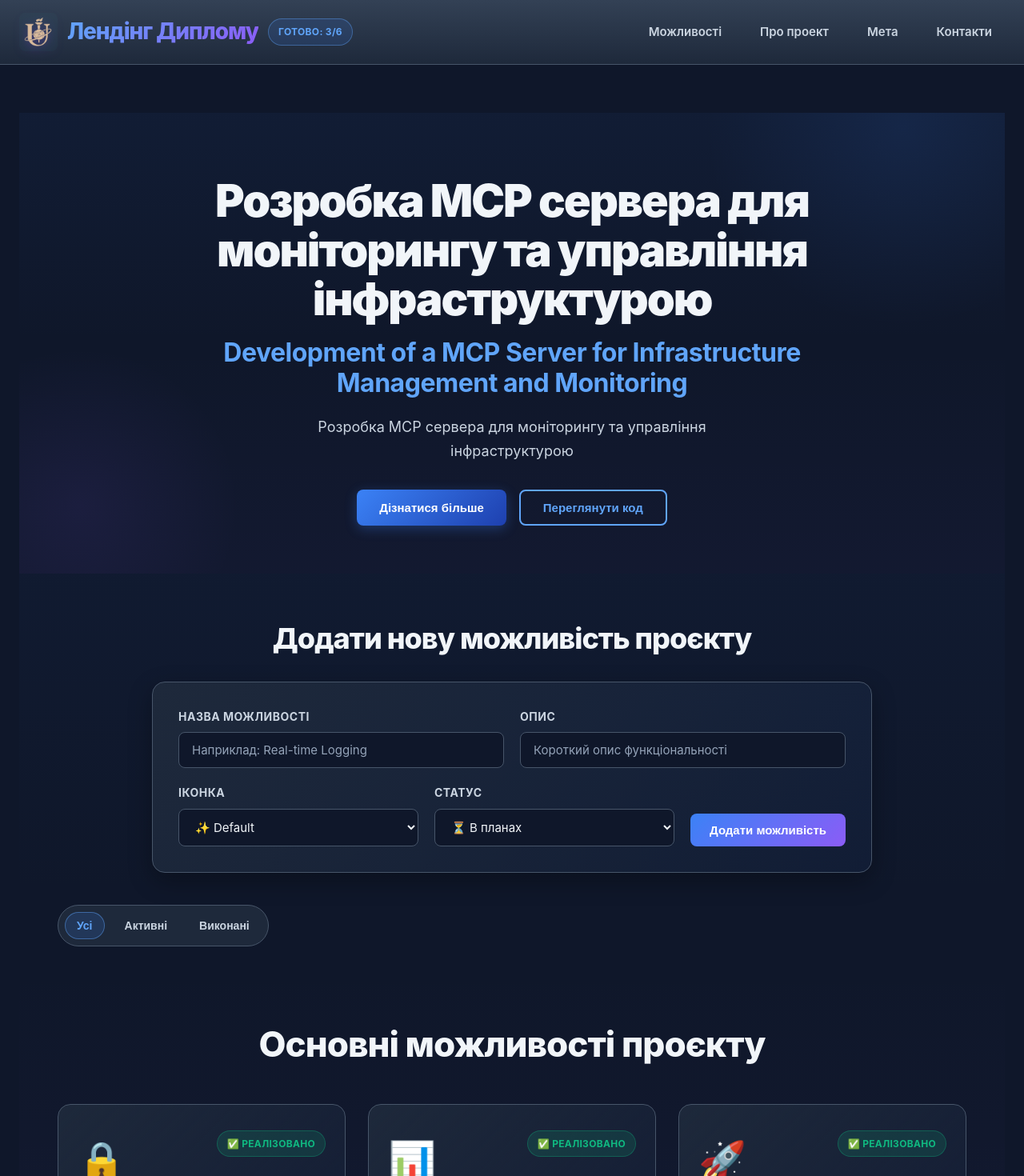
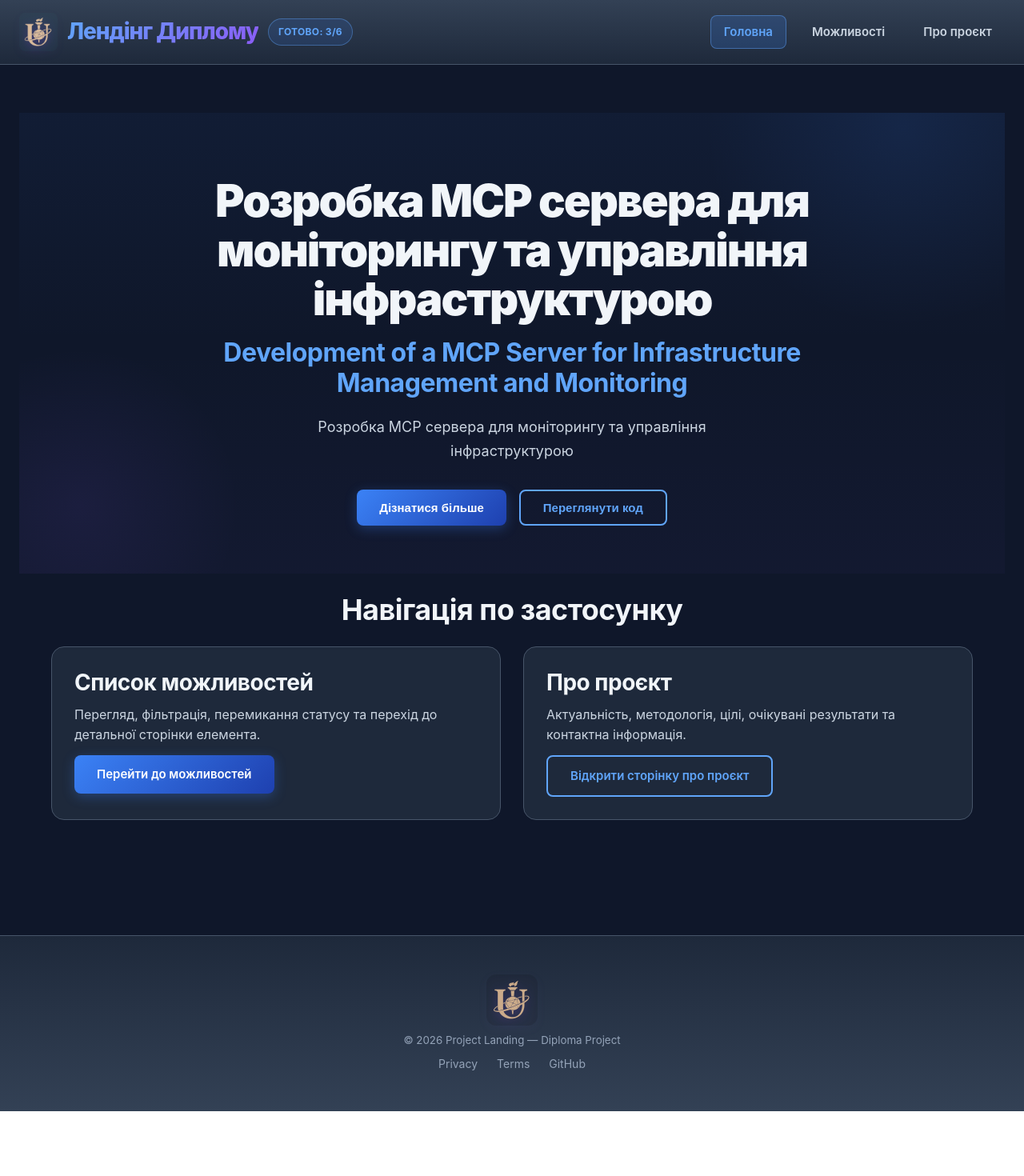
Before and after one commit to LyaKonch/diploma_landing, a React (Vite) app: page / in a window 1280 px wide. Shown: the top 1470 px of the page at 80% size. After the commit the page ends 1389 px from the top, so only its background shows below. Built offline with nearby package versions, Linux system fonts and the light colour scheme.

Commit message:
feat(pr8): add React Router multi-page navigation

```diff
--- a/package.json
+++ b/package.json
@@ -11,7 +11,8 @@
   },
   "dependencies": {
     "react": "^19.2.0",
-    "react-dom": "^19.2.0"
+    "react-dom": "^19.2.0",
+    "react-router": "^7.13.2"
   },
   "devDependencies": {
     "@eslint/js": "^9.39.1",
--- a/src/App.jsx
+++ b/src/App.jsx
@@ -1,7 +1,12 @@
 import { useState, useEffect } from 'react';
+import { Routes, Route } from 'react-router';
 import Header from './components/Header';
-import Main from './components/Main';
 import Footer from './components/Footer';
+import HomePage from './pages/HomePage';
+import FeaturesPage from './pages/FeaturesPage';
+import AboutPage from './pages/AboutPage';
+import FeatureDetailsPage from './pages/FeatureDetailsPage';
+import NotFoundPage from './pages/NotFoundPage';
 import './styles/App.css';
 
 function App() {
@@ -143,19 +148,35 @@ function App() {
         completedFeaturesCount={completedFeaturesCount}
         totalFeaturesCount={features.length}
       />
-      <Main
-        subtitle={projectData.subtitle}
+      <Routes>
+        <Route path="/" element={<HomePage subtitle={projectData.subtitle} />} />
+        <Route
+          path="/features"
+          element={(
+            <FeaturesPage
               features={visibleFeatures}
               filterMode={filterMode}
               onFilterModeChange={setFilterMode}
               onToggleFeatureStatus={handleToggleFeatureStatus}
               onAddFeature={handleAddFeature}
+            />
+          )}
+        />
+        <Route
+          path="/about"
+          element={(
+            <AboutPage
               actuality={actuality}
               goals={goals}
               methodology={methodology}
               results={results}
               contacts={contacts}
             />
+          )}
+        />
+        <Route path="/feature/:id" element={<FeatureDetailsPage features={features} />} />
+        <Route path="*" element={<NotFoundPage />} />
+      </Routes>
       <Footer />
     </div>
   );
--- a/src/components/FeatureCard.jsx
+++ b/src/components/FeatureCard.jsx
@@ -1,3 +1,5 @@
+import { Link } from 'react-router';
+
 const FeatureCard = ({ id, title, description, icon, status, onToggleStatus }) => {
   const getBadgeText = (status) => {
     if (status === 'done') return '✅ Реалізовано';
@@ -27,6 +29,9 @@ const FeatureCard = ({ id, title, description, icon, status, onToggleStatus }) =
         />
         <span>{isDone ? 'Позначено як виконано' : 'Позначити як виконано'}</span>
       </label>
+      <Link to={`/feature/${id}`} className="feature-card__details-link">
+        Детальніше →
+      </Link>
     </article>
   );
 };
--- a/src/components/Footer.jsx
+++ b/src/components/Footer.jsx
@@ -3,7 +3,7 @@ export default function Footer() {
   return (
     <footer className="footer">
       <div className="container flex flex-col items-center justify-center py-4 gap-2">
-        <img src="/android-chrome-192x192.png" alt="Логотип університету" className="footer__logo" />
+        <img src={`${import.meta.env.BASE_URL}android-chrome-192x192.png`} alt="Логотип університету" className="footer__logo" />
         <small className="text-muted">© {year} Project Landing — Diploma Project</small>
         <div className="footer__links flex gap-6">
           <a href="#" className="text-muted text-sm hover:text-primary-light">Privacy</a>
--- a/src/components/Header.jsx
+++ b/src/components/Header.jsx
@@ -1,19 +1,20 @@
+import { NavLink } from 'react-router';
+
 const Header = ({ projectTitle, completedFeaturesCount, totalFeaturesCount }) => {
   return (
     <header className="header">
       <nav aria-label="Головна навігація" className="flex items-center justify-between">
         <div className="header__logo-section">
-          <img src="/android-chrome-192x192.png" alt="Логотип університету" className="header__logo" />
+          <img src={`${import.meta.env.BASE_URL}android-chrome-192x192.png`} alt="Логотип університету" className="header__logo" />
           <h1 className="header__title">{projectTitle}</h1>
           <span className="header__counter">
             Готово: {completedFeaturesCount}/{totalFeaturesCount}
           </span>
         </div>
         <div className="header__nav flex gap-4">
-          <a href="#features" className="nav-link">Можливості</a>
-          <a href="#about" className="nav-link">Про проект</a>
-          <a href="#goals" className="nav-link">Мета</a>
-          <a href="#contacts" className="nav-link">Контакти</a>
+          <NavLink to="/" end className="nav-link">Головна</NavLink>
+          <NavLink to="/features" className="nav-link">Можливості</NavLink>
+          <NavLink to="/about" className="nav-link">Про проєкт</NavLink>
         </div>
       </nav>
     </header>
--- a/src/main.jsx
+++ b/src/main.jsx
@@ -1,9 +1,12 @@
 import { StrictMode } from 'react'
 import { createRoot } from 'react-dom/client'
+import { BrowserRouter } from 'react-router'
 import App from './App.jsx'
 
 createRoot(document.getElementById('root')).render(
   <StrictMode>
-    <App />
+    <BrowserRouter>
+      <App />
+    </BrowserRouter>
   </StrictMode>,
 )
--- /dev/null
+++ b/src/pages/AboutPage.jsx
@@ -0,0 +1,17 @@
+import ActualitySection from '../components/ActualitySection';
+import GoalsSection from '../components/GoalsSection';
+import MethodologySection from '../components/MethodologySection';
+import ResultsSection from '../components/ResultsSection';
+import ContactsSection from '../components/ContactsSection';
+
+export default function AboutPage({ actuality, goals, methodology, results, contacts }) {
+  return (
+    <main className="main">
+      <ActualitySection actuality={actuality} />
+      <GoalsSection goals={goals} />
+      <MethodologySection methodology={methodology} />
+      <ResultsSection results={results} />
+      <ContactsSection contacts={contacts} />
+    </main>
+  );
+}
--- /dev/null
+++ b/src/pages/FeatureDetailsPage.jsx
@@ -0,0 +1,37 @@
+import { Link, useParams } from 'react-router';
+
+export default function FeatureDetailsPage({ features }) {
+  const { id } = useParams();
+  const feature = features.find((item) => String(item.id) === id);
+
+  if (!feature) {
+    return (
+      <main className="main">
+        <section className="container details-panel card">
+          <h2>Feature не знайдено</h2>
+          <p>Елемент з ID {id} відсутній у поточному списку.</p>
+          <Link to="/features" className="btn btn-primary">Повернутися до списку</Link>
+        </section>
+      </main>
+    );
+  }
+
+  return (
+    <main className="main">
+      <section className="container details-panel card">
+        <div className="details-panel__top">
+          <span className="feature-card__icon">{feature.icon}</span>
+          <span className={`feature-card__badge feature-card__badge--${feature.status}`}>
+            {feature.status === 'done' ? '✅ Реалізовано' : '⏳ В планах'}
+          </span>
+        </div>
+        <h2>{feature.title}</h2>
+        <p>{feature.desc}</p>
+        <p className="text-muted">ID: {feature.id}</p>
+        <div className="details-panel__actions">
+          <Link to="/features" className="btn btn-secondary">← Назад до списку</Link>
+        </div>
+      </section>
+    </main>
+  );
+}
--- /dev/null
+++ b/src/pages/FeaturesPage.jsx
@@ -0,0 +1,39 @@
+import FeatureForm from '../components/FeatureForm';
+import FeaturesList from '../components/FeaturesList';
+
+export default function FeaturesPage({
+  features,
+  filterMode,
+  onFilterModeChange,
+  onToggleFeatureStatus,
+  onAddFeature,
+}) {
+  const filters = [
+    { id: 'all', label: 'Усі' },
+    { id: 'active', label: 'Активні' },
+    { id: 'completed', label: 'Виконані' },
+  ];
+
+  return (
+    <main className="main">
+      <FeatureForm onAddFeature={onAddFeature} />
+      <section className="feature-filters" aria-label="Фільтри можливостей">
+        <div className="container">
+          <div className="feature-filters__group" role="group" aria-label="Режим відображення">
+            {filters.map((filter) => (
+              <button
+                key={filter.id}
+                type="button"
+                className={`feature-filters__button ${filterMode === filter.id ? 'is-active' : ''}`}
+                onClick={() => onFilterModeChange(filter.id)}
+              >
+                {filter.label}
+              </button>
+            ))}
+          </div>
+        </div>
+      </section>
+      <FeaturesList features={features} onToggleFeatureStatus={onToggleFeatureStatus} />
+    </main>
+  );
+}
--- /dev/null
+++ b/src/pages/HomePage.jsx
@@ -0,0 +1,27 @@
+import { Link } from 'react-router';
+import Hero from '../components/Hero';
+
+export default function HomePage({ subtitle }) {
+  return (
+    <main className="main">
+      <Hero subtitle={subtitle} />
+      <section className="home-shortcuts">
+        <div className="container">
+          <h2 className="text-center mb-6">Навігація по застосунку</h2>
+          <div className="features__grid">
+            <article className="card">
+              <h3>Список можливостей</h3>
+              <p>Перегляд, фільтрація, перемикання статусу та перехід до детальної сторінки елемента.</p>
+              <Link to="/features" className="btn btn-primary">Перейти до можливостей</Link>
+            </article>
+            <article className="card">
+              <h3>Про проєкт</h3>
+              <p>Актуальність, методологія, цілі, очікувані результати та контактна інформація.</p>
+              <Link to="/about" className="btn btn-secondary">Відкрити сторінку про проєкт</Link>
+            </article>
+          </div>
+        </div>
+      </section>
+    </main>
+  );
+}
--- /dev/null
+++ b/src/pages/NotFoundPage.jsx
@@ -0,0 +1,13 @@
+import { Link } from 'react-router';
+
+export default function NotFoundPage() {
+  return (
+    <main className="main">
+      <section className="container details-panel card text-center">
+        <h2>404 — Сторінку не знайдено</h2>
+        <p>Маршрут, який ви відкрили, не існує в цьому застосунку.</p>
+        <Link to="/" className="btn btn-primary">На головну</Link>
+      </section>
+    </main>
+  );
+}
--- a/src/styles/App.css
+++ b/src/styles/App.css
@@ -402,6 +402,38 @@ a:focus-visible {
   background: rgba(59, 130, 246, 0.1);
   color: var(--primary-light);
   text-decoration: none;
+}
+
+.nav-link.active {
+  background: rgba(59, 130, 246, 0.2);
+  color: var(--primary-light);
+  border: 1px solid rgba(96, 165, 250, 0.45);
+}
+
+.home-shortcuts {
+  padding: 24px 0;
+}
+
+.feature-card__details-link {
+  display: inline-flex;
+  margin-top: 12px;
+  font-weight: 700;
+}
+
+.details-panel {
+  max-width: 760px;
+  margin-top: 20px;
+}
+
+.details-panel__top {
+  display: flex;
+  align-items: center;
+  justify-content: space-between;
+  margin-bottom: 12px;
+}
+
+.details-panel__actions {
+  margin-top: 20px;
 }
 
 /* Hero Section */
```
Also changed, not shown: 1 other file (tests, documents, lock files or other folders). Lines whose indentation alone changed are shown as unchanged.
